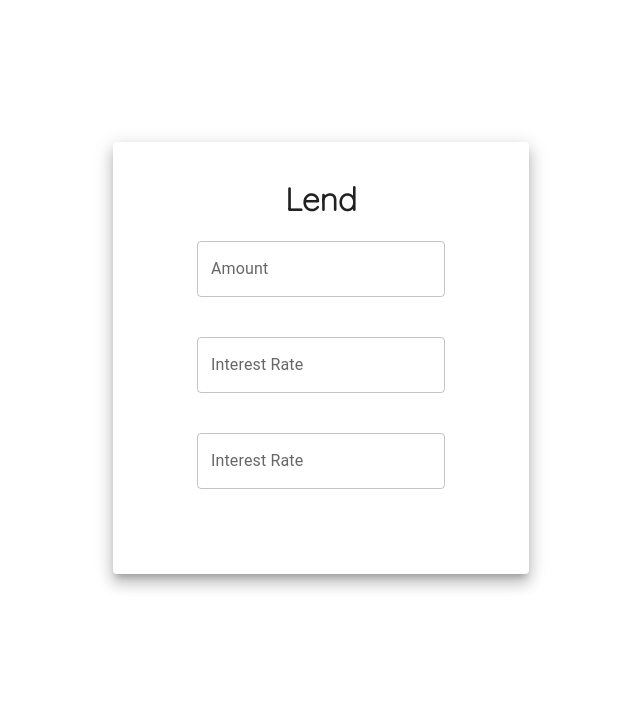
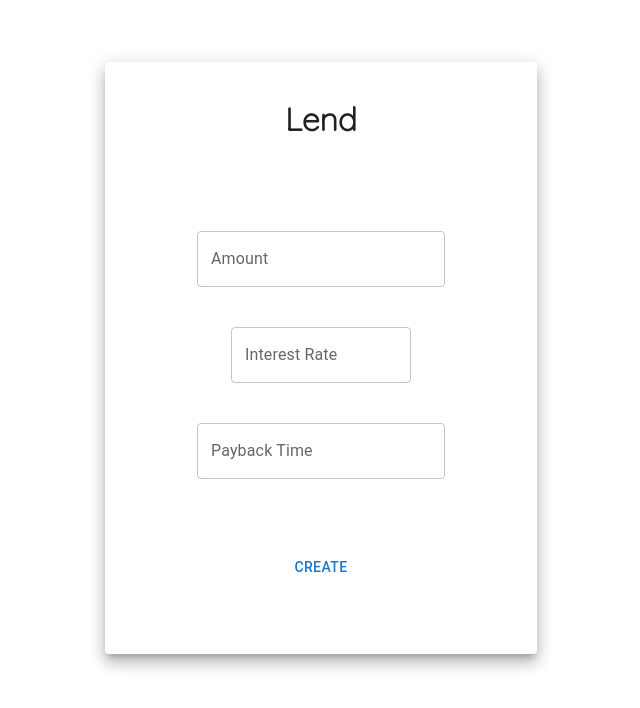
Before and after one commit to Manasvinitroshan/loan-lend, a React (Create React App) app: page / in a window 1280 px wide. Shown: the part 122-830 px from the top of the page, without its empty margins (319-959 px from the left). Built offline with nearby package versions, Linux system fonts and the light colour scheme.

Commit message:
page routed

```diff
--- a/package.json
+++ b/package.json
@@ -12,6 +12,7 @@
     "@testing-library/user-event": "^13.5.0",
     "react": "^18.2.0",
     "react-dom": "^18.2.0",
+    "react-router-dom": "^6.18.0",
     "react-scripts": "5.0.1",
     "styled-components": "^6.1.0",
     "web-vitals": "^2.1.4"
--- a/src/App.js
+++ b/src/App.js
@@ -1,11 +1,17 @@
+import {BrowserRouter, Routes, Route} from 'react-router-dom'
+import Lend from './components/Lend';
+import { Box } from '@mui/material';
+import BorrowList from './components/BorrowList';
 
-import './App.css';
-import Lend from './components/Lend';
 function App() {
   return (
-   <div>
-    <Lend/>
-   </div>
+
+    <BrowserRouter>
+    <Routes>
+      <Route index element={<Lend/>}/>
+      <Route path='/BorrowList' element={<BorrowList/>}/>
+    </Routes>
+    </BrowserRouter>
   );
 }
 
--- /dev/null
+++ b/src/components/BorrowList.js
@@ -0,0 +1,26 @@
+import React from 'react'
+
+const BorrowList = () => {
+  return (
+    <div className="group-3">
+    <div className="overlap">
+      <div className="overlap-group-wrapper">
+        <div className="overlap-group">
+          <div className="ellipse-2" />
+          <div className="text-wrapper">Lorem Ipsum</div>
+          <div className="text-wrapper-2">$1,000.00</div>
+          <div className="text-wrapper-3">2.30%</div>
+          <div className="text-wrapper-4">1 month</div>
+        </div>
+      </div>
+      <div className="overlap-wrapper">
+        <div className="div-wrapper">
+          <div className="text-wrapper-5">Borrow</div>
+        </div>
+      </div>
+    </div>
+  </div>
+  )
+}
+
+export default BorrowList
--- a/src/components/Lend.js
+++ b/src/components/Lend.js
@@ -7,9 +7,11 @@ const Lend = () => {
     <div className="centerContainer">
         <Paper className="paper" elevation={10}>
         <h1 className='font'>Lend</h1>
+        <div style={{padding:'70px'}}>
         <TextField
         label="Amount"
         variant="outlined"
+        margin="20px"
         width="70%"
         // Additional props like value, onChange, and more can be added here
       />
@@ -18,17 +20,21 @@ const Lend = () => {
         label="Interest Rate"
         variant="outlined"
         width="70%"
-        style={{ margin: '40px' }} // Add margin to push it down
+        style={{ margin: '40px' }}  // Add margin to push it down
         // Additional props like value, onChange, and more can be added here
       />
 
 <TextField
-        label="Interest Rate"
+        label="Payback Time"
         variant="outlined"
         width="70%"
          // Add margin to push it down
         // Additional props like value, onChange, and more can be added here
       />
+
+        </div>
+
+        <Button width="70%" className='button' color="primary" >Create</Button>
 
 
   </Paper>
--- a/src/components/style.css
+++ b/src/components/style.css
@@ -10,8 +10,8 @@
     padding: 16px; /* Adjust padding as needed */
     text-align: center;
     align-items: center;
-    height: 50vh;
-    width: 30%;
+    height: 70vh;
+    width: 50vh;
     border-radius: 100px;
 
   }
@@ -19,3 +19,31 @@
   h1{
     font-family: 'Quicksand', sans-serif;
   }
+
+  .button{
+    align-items: center;
+  }
+
+  .wrapper {
+    padding: 5px 20px;
+}
+
+.wrapper fieldset {
+    margin: 20px 0;
+}
+
+.wrapper button {
+    border: 2px solid grey;
+    border-radius: 12px;
+    padding: 10px 50px;
+
+}
+
+.wrapper input {
+    border: 2px solid grey;
+    border-radius: 12px;
+    padding: 10px 610px;
+    float: left;
+    margin-top: 10px;
+    margin-bottom: 20px;
+}
```
Also changed, not shown: 1 other file (tests, documents, lock files or other folders).
